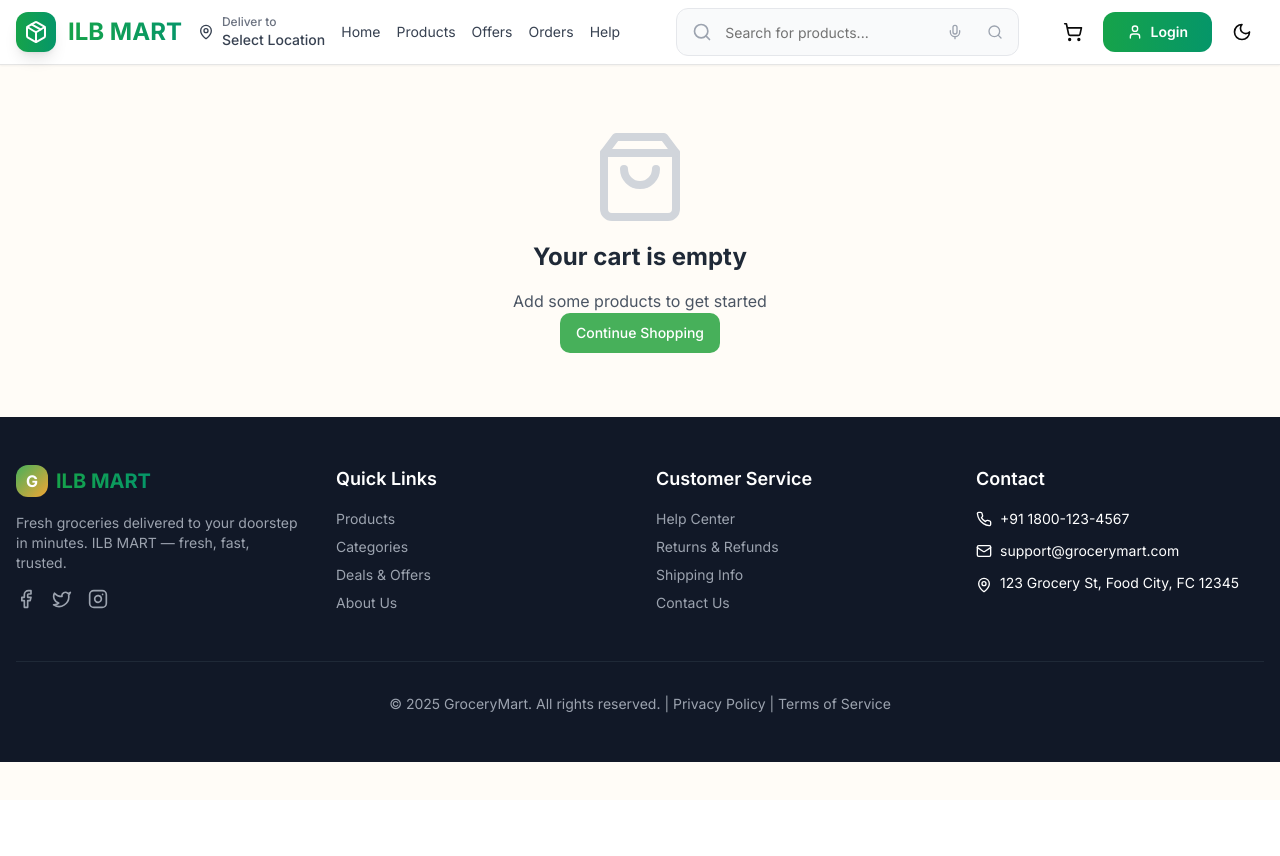
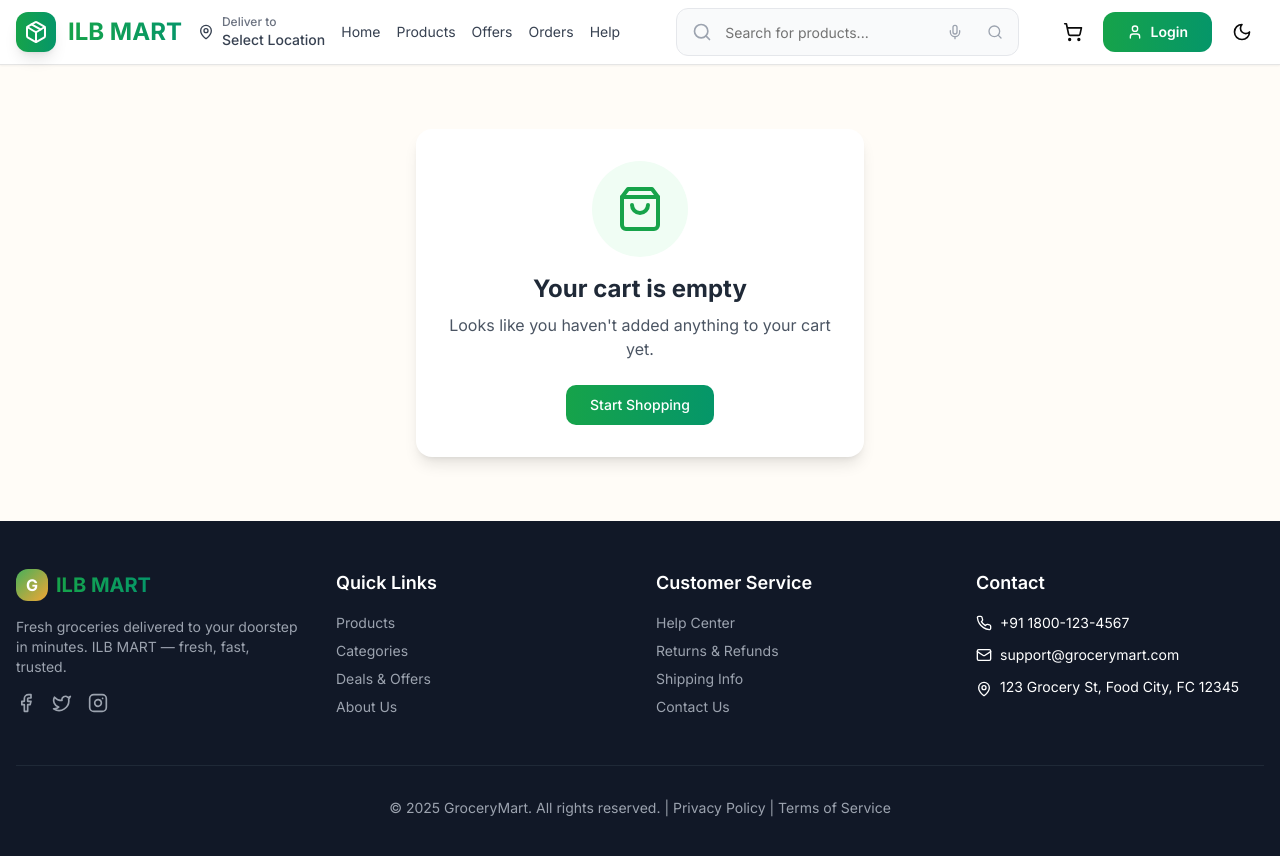
Before and after one commit to codewithabhi001/mart, a Next.js app: page /cart in a window 1280 px wide. Shown: the top 856 px of the page. Before the commit the page ends 800 px from the top, so only its background shows below. Built offline with nearby package versions, Linux system fonts and the light colour scheme.

Commit message:
Cart empty state: modern card
cgen-13c988b61d5a48c795982feee81d0925

```diff
--- a/components/cart/cart-page.tsx
+++ b/components/cart/cart-page.tsx
@@ -51,15 +51,17 @@ export default function CartPage() {
   if (items.length === 0) {
     return (
       <div className="container mx-auto px-4 py-16">
-        <div className="text-center space-y-4">
-          <ShoppingBag className="w-24 h-24 mx-auto text-gray-300" />
+        <div className="max-w-md mx-auto bg-white rounded-2xl shadow-lg p-8 text-center">
+          <div className="w-24 h-24 mx-auto bg-green-50 rounded-full flex items-center justify-center mb-4">
+            <ShoppingBag className="w-12 h-12 text-green-600" />
+          </div>
           <h2 className="text-2xl font-bold text-gray-800">Your cart is empty</h2>
-          <p className="text-gray-600">Add some products to get started</p>
-          <Link href="/products">
-            <Button className="bg-primary-green hover:bg-primary-green/90 text-white">
-              Continue Shopping
-            </Button>
-          </Link>
+          <p className="text-gray-600 mt-2">Looks like you haven't added anything to your cart yet.</p>
+          <div className="mt-6">
+            <Link href="/products">
+              <Button className="bg-gradient-to-r from-green-600 to-emerald-600 text-white px-6">Start Shopping</Button>
+            </Link>
+          </div>
         </div>
       </div>
     );
```
